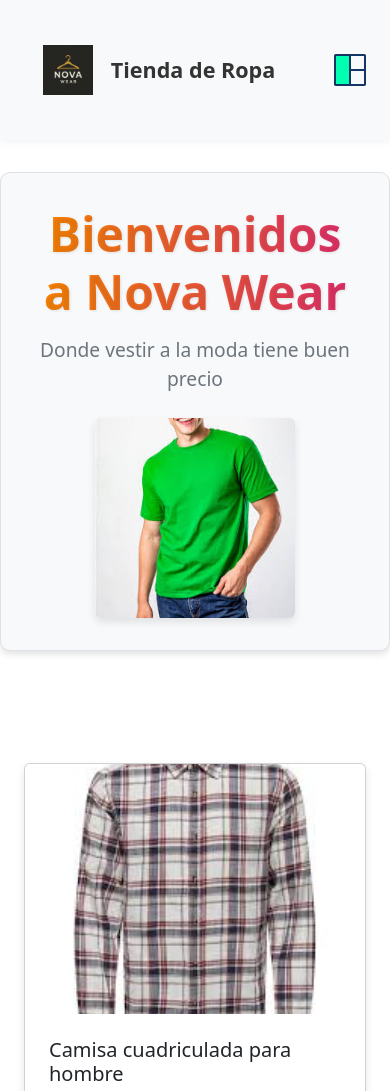
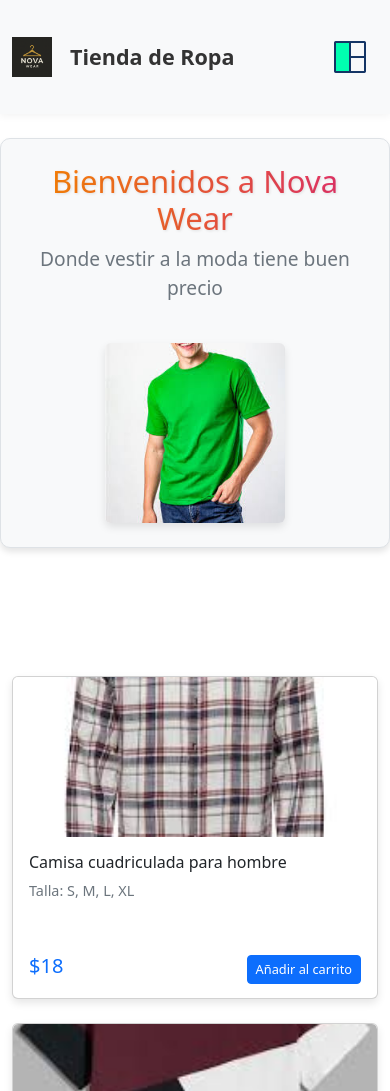
Before and after one commit to joshuabelt/Tienda-ropa, a plain HTML site: page index.html in a window 390 px wide. Shown: the top 1091 px of the page. Drawn offline with nearby package versions, Linux system fonts and the light colour scheme.

Commit message:
Pagina definitiva tienda

```diff
--- a/estilos css/navbar.css
+++ b/estilos css/navbar.css
@@ -7,7 +7,8 @@
 
 .navbar-nav .nav-link {
   font-size: 1.1rem;
-  margin: 0 10px;
+  margin: 0.5rem 0;
+  padding: 0.75rem 1rem;
   color: #333 !important;
   transition: color 0.2s;
 }
@@ -26,14 +27,35 @@
 @media (max-width: 991.98px) {
   .navbar-brand {
     margin: auto;
+    margin-left: 0;
   }
   .navbar-collapse {
-    text-align: center;
-    justify-content: center !important;
+    background: white;
+    padding: 1rem;
+    margin-top: 1rem;
+    border-radius: 8px;
+    box-shadow: 0 4px 12px rgba(0, 0, 0, 0.1);
   }
   .navbar-nav {
     margin: 0 auto !important;
     float: none !important;
     display: inline-block;
   }
+  .nav-item {
+    border-bottom: 1px solid rgba(0, 0, 0, 0.05);
+  }
+
+  .nav-item:last-child {
+    border-bottom: none;
+  }
 }
+@media (max-width: 576px) {
+  .navbar-brand span {
+    font-size: 1.2rem; /* Tamaño más pequeño para móviles */
+  }
+
+  .navbar-brand img {
+    width: 40px;
+    height: 40px;
+  }
+}
--- a/estilos css/styles.css
+++ b/estilos css/styles.css
@@ -4,11 +4,39 @@
   -webkit-background-clip: text;
   background-clip: text;
   color: transparent;
-  font-size: 3em;
+  font-size: 2.5em;
   font-weight: bold;
   text-align: center;
-  margin-bottom: 1rem;
+  margin-bottom: 0.5rem;
   text-shadow: 1px 1px 3px rgba(0,0,0,0.1);
+}
+@media (max-width: 768px) {
+  .bienvenida {
+    font-size: 2em;
+  }
+
+  .col.bg-primary {
+    padding: 1.5rem;
+  }
+
+  .col.bg-primary p {
+    font-size: 1rem;
+  }
+
+  .col.bg-primary img {
+    width: 180px;
+    height: auto;
+  }
+}
+
+@media (max-width: 576px) {
+  .bienvenida {
+    font-size: 1.8em;
+  }
+
+  .col.bg-primary {
+    padding: 1rem;
+  }
 }
 .col.bg-primary {
   padding: 2rem;
@@ -76,7 +104,49 @@ body
   padding: 1rem 1.5rem;
 }
 
-/* Para hacer las tarjetas del mismo altura */
+@media (max-width: 991.98px) {
+  .product-card .card-img-top {
+    height: 200px;
+  }
+}
+
+@media (max-width: 767.98px) {
+  .product-card {
+    margin-bottom: 1.5rem;
+  }
+
+  .product-card .card-img-top {
+    height: 180px;
+  }
+
+  .product-card .card-title {
+    font-size: 1rem;
+  }
+
+  .product-card .card-text {
+    font-size: 0.9rem;
+  }
+}
+
+@media (max-width: 575.98px) {
+  .product-card .card-img-top {
+    height: 160px;
+  }
+
+  .product-card .card-body {
+    padding: 1rem;
+  }
+
+  .product-card .card-footer {
+    padding: 0.75rem 1rem;
+  }
+
+  .product-card .btn {
+    font-size: 0.8rem;
+    padding: 0.25rem 0.5rem;
+  }
+}
+
 .row-cols > .col {
   display: flex;
 }
@@ -86,7 +156,7 @@ footer
   color: white;
   text-align: center;
   font-family: 'Segoe UI', Roboto, sans-serif;
-  padding: 2rem 0;
+  padding: 1.5rem 0;
   margin-top: 3rem;
 }
 footer p {
@@ -94,3 +164,34 @@ footer p {
   font-size: 1rem;
   color: rgba(255,255,255,0.8);
 }
+@media (max-width: 576px) {
+  footer {
+    padding: 1rem 0;
+  }
+
+  footer p {
+    font-size: 0.9rem;
+  }
+}
+@media (max-width: 767.98px) {
+  .container {
+    padding-top: 1.5rem;
+    padding-bottom: 1.5rem;
+  }
+
+  body {
+    font-size: 0.95rem;
+  }
+}
+
+@media (max-width: 575.98px) {
+  .container {
+    padding-left: 15px;
+    padding-right: 15px;
+  }
+
+  .row-cols > .col {
+    flex: 0 0 100%;
+    max-width: 100%;
+  }
+}
--- a/index.html
+++ b/index.html
@@ -51,17 +51,17 @@
             </div>
         </div>
     </nav>
-    <div class="container">
-      <div class="row">
-        <div class="col bg-primary text-white">
-          <h1 class="bienvenida">Bienvenidos a Nova Wear</h1>
-          <p class="text-center">Donde vestir a la moda tiene buen precio</p>
-            <img class="rounded mx-auto d-block" src="img/t-shirt hombre3.jpg" width="200px" height="200px">
-        </div>
+ <div class="container py-4">
+    <div class="row">
+      <div class="col bg-primary text-white p-4 text-center">
+       <h1 class="bienvenida display-5">Bienvenidos a Nova Wear</h1>
+       <p class="lead">Donde vestir a la moda tiene buen precio</p>
+       <img class="img-fluid rounded mt-3" src="img/t-shirt hombre3.jpg" style="max-height: 300px;">
+      </div>
     </div>
+</div>
 <div class="container mt-5">
  <div class="row row-cols-1 row-cols-md-2 row-cols-lg-3 g-4">
-    <!-- Tarjeta 1 -->
     <div class="col">
       <div class="card h-100 product-card">
         <img src="./img/camisa-cuadriculada-hombre.jpg" class="card-img-top" alt="Camisa cuadriculada">
@@ -77,7 +77,6 @@
         </div>
       </div>
     </div>
-    <!-- Tarjeta 2 -->
     <div class="col">
       <div class="card h-100 product-card">
         <img src="./img/t-shirt hombre.jpg" class="card-img-top" alt="Camisa t-shirt">
@@ -335,11 +334,18 @@
     </div>
   </div>
 </div>
-    <footer>
-        <p>Copyright Todos los derechos reservados</p>
-        <p>Información de contacto: 6677-8899</p>
-    </footer>
-
+    <footer class="bg-dark text-white py-4 mt-5">
+  <div class="container">
+    <div class="row">
+      <div class="col-md-6">
+        <p class="mb-0">Copyright Todos los derechos reservados</p>
+      </div>
+      <div class="col-md-6 text-md-end">
+        <p class="mb-0">Información de contacto: 6677-8899</p>
+      </div>
+    </div>
+  </div>
+</footer>
     <script src="https://cdn.jsdelivr.net/npm/@popperjs/core@2.11.5/dist/umd/popper.min.js"
         integrity="sha384-Xe+8cL9oJa6tN/veChSP7q+mnSPaj5Bcu9mPX5F5xIGE0DVittaqT5lorf0EI7Vk"
         crossorigin="anonymous"></script>
```
